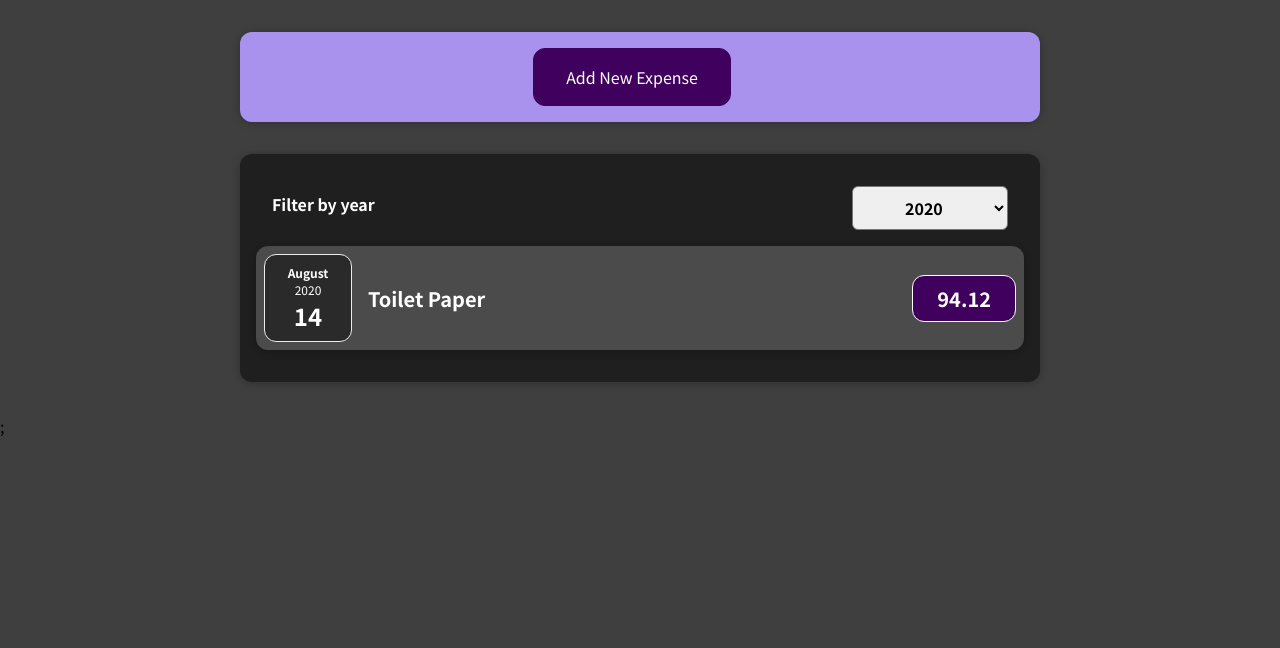
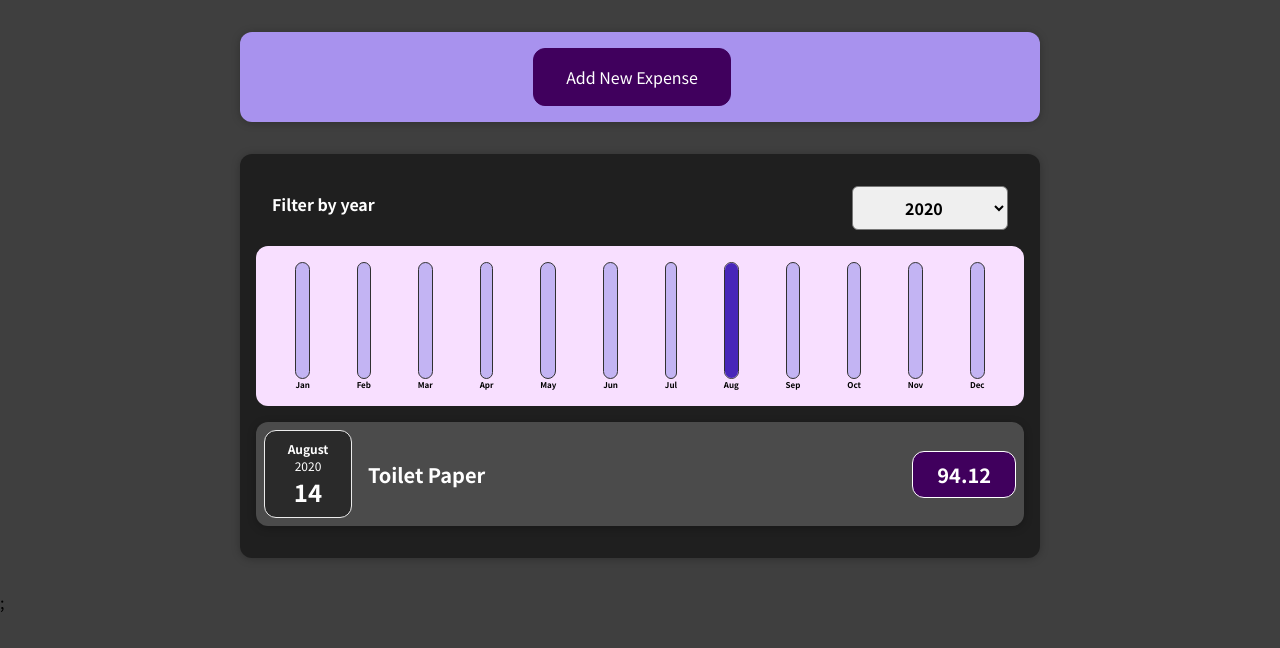
Before and after one commit to Breno-do-val/react-academind, a React (Create React App) app: page / in a window 1280 px wide. Shown: the top 648 px of the page. Built offline with nearby package versions, Linux system fonts and the light colour scheme.

Commit message:
(feat): add ExpenseChart

```diff
--- /dev/null
+++ b/src/components/Chart/Chart.css
@@ -0,0 +1,9 @@
+.chart {
+  padding: 1rem;
+  border-radius: 12px;
+  background-color: #f8dfff;
+  text-align: center;
+  display: flex;
+  justify-content: space-around;
+  height: 10rem;
+}
--- /dev/null
+++ b/src/components/Chart/Chart.js
@@ -0,0 +1,27 @@
+import React from 'react';
+
+import ChartBar from './ChartBar/ChartBar';
+
+import './Chart.css';
+
+const Chart = ({ dataPoints }) => {
+  const dataPointValues = dataPoints.map(
+    (dataPoint) => dataPoint.value,
+  );
+  const totalMaximum = Math.max(...dataPointValues);
+
+  return (
+    <div className="chart">
+      {dataPoints.map((dataPoint) => (
+        <ChartBar
+          key={dataPoint.label}
+          value={dataPoint.value}
+          maxValue={totalMaximum}
+          label={dataPoint.label}
+        />
+      ))}
+    </div>
+  );
+};
+
+export default Chart;
--- /dev/null
+++ b/src/components/Chart/ChartBar/ChartBar.css
@@ -0,0 +1,30 @@
+.chart-bar {
+	height: 100%;
+	display: flex;
+	flex-direction: column;
+	align-items: center;
+}
+
+.chart-bar__inner {
+	height: 100%;
+	width: 100%;
+	border: 1px solid #313131;
+	border-radius: 12px;
+	background-color: #c3b4f3;
+	overflow: hidden;
+	display: flex;
+	flex-direction: column;
+	justify-content: flex-end;
+}
+
+.chart-bar__fill {
+	background-color: #4826b9;
+	width: 100%;
+	transition: all 0.3s ease-out;
+	}
+
+.chart-bar__label {
+	font-weight: bold;
+	font-size: 0.5rem;
+	text-align: center;
+}
--- /dev/null
+++ b/src/components/Chart/ChartBar/ChartBar.js
@@ -0,0 +1,25 @@
+import React from 'react';
+
+import './ChartBar.css';
+
+const ChartBar = ({ label, maxValue, value }) => {
+  let barFillHeight = '0%';
+
+  if (maxValue > 0) {
+    barFillHeight = Math.round((value / maxValue) * 100) + '%';
+  }
+
+  return (
+    <div className="chart-bar">
+      <div className="chart-bar__inner">
+        <div
+          className="chart-bar__fill"
+          style={{ height: barFillHeight }}
+        ></div>
+      </div>
+      <div className="chart-bar__label">{label}</div>
+    </div>
+  );
+};
+
+export default ChartBar;
--- a/src/components/Expenses/Expenses.js
+++ b/src/components/Expenses/Expenses.js
@@ -1,6 +1,7 @@
 import React from 'react';
 
 import Card from '../UI/Card/Card';
+import ExpensesChart from './ExpensesChart/ExpensesChart';
 import ExpensesFilter from './ExpensesFilter/ExpensesFilter';
 import ExpensesList from './ExpensesList/ExpensesList';
 
@@ -9,9 +10,13 @@
 const Expenses = ({ expenses }) => {
   const [filtered, setFiltered] = React.useState('2020');
 
-  const filterChangeHandler = (selectedYear) => setFiltered(selectedYear);
+  const filterChangeHandler = (selectedYear) =>
+    setFiltered(selectedYear);
 
-  const filteredList = expenses.filter((expense) => new Date(expense.date).getFullYear().toString() === filtered);
+  const filteredList = expenses.filter(
+    (expense) =>
+      new Date(expense.date).getFullYear().toString() === filtered,
+  );
 
   return (
     <Card className="expenses">
@@ -19,6 +24,7 @@
         onFilterChange={filterChangeHandler}
         selected={filtered}
       />
+      <ExpensesChart expenses={filteredList} />
       <ExpensesList list={filteredList} />
     </Card>
   );
--- /dev/null
+++ b/src/components/Expenses/ExpensesChart/ExpensesChart.js
@@ -0,0 +1,29 @@
+import React from 'react';
+
+import Chart from '../../Chart/Chart';
+
+const ExpensesChart = ({ expenses }) => {
+  const chartDataPoints = [
+    { label: 'Jan', value: 0 },
+    { label: 'Feb', value: 0 },
+    { label: 'Mar', value: 0 },
+    { label: 'Apr', value: 0 },
+    { label: 'May', value: 0 },
+    { label: 'Jun', value: 0 },
+    { label: 'Jul', value: 0 },
+    { label: 'Aug', value: 0 },
+    { label: 'Sep', value: 0 },
+    { label: 'Oct', value: 0 },
+    { label: 'Nov', value: 0 },
+    { label: 'Dec', value: 0 },
+  ];
+
+  for (const expense of expenses) {
+    const expenseMonth = new Date(expense.date).getMonth(); // starting at 0 => January => 0
+    chartDataPoints[expenseMonth].value += expense.amount;
+  }
+
+  return <Chart dataPoints={chartDataPoints} />;
+};
+
+export default ExpensesChart;
```
Lines whose indentation alone changed are shown as unchanged.
